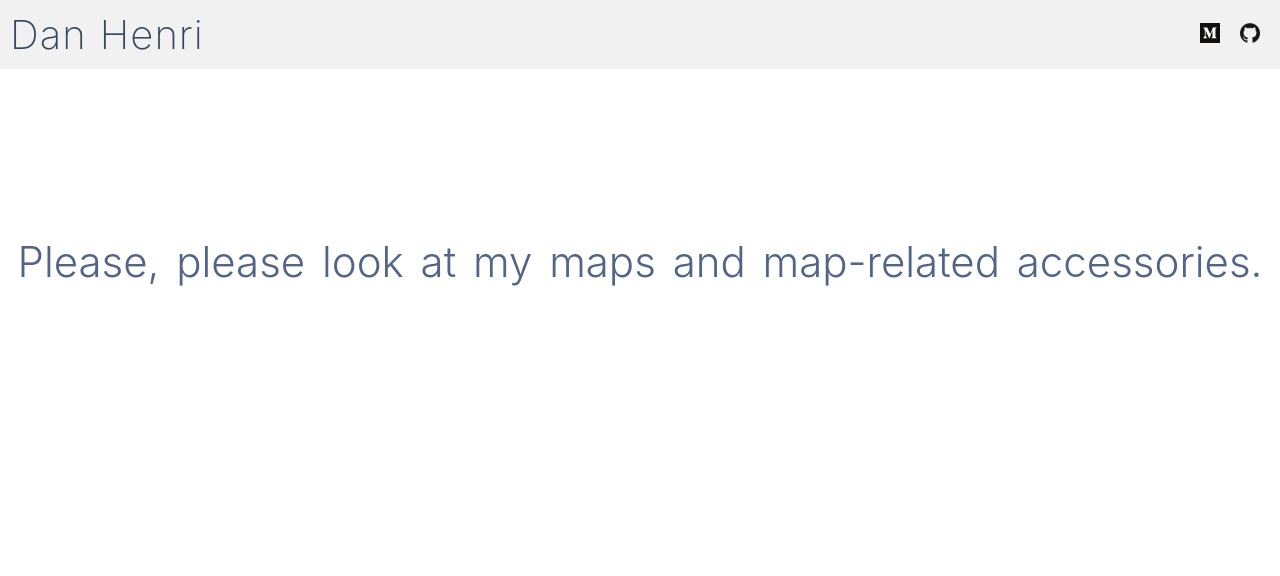
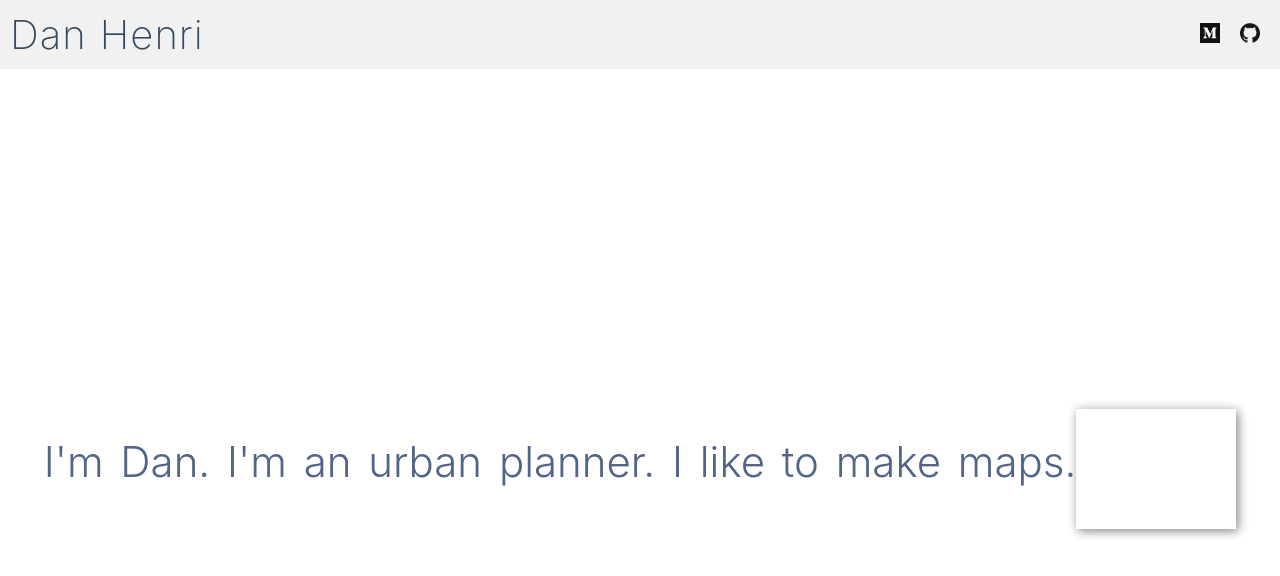
Before and after one commit to biskwikman/my-site, a Nuxt app: page / in a window 1280 px wide. Shown: the top 576 px of the page. Built offline with nearby package versions, Linux system fonts and the light colour scheme.

Commit message:
attempting to add project link

```diff
--- a/components/Project.vue
+++ b/components/Project.vue
@@ -1,3 +1,14 @@
 <template>
+  <div class="Card">
 
+  </div>
 </template>
+
+<style>
+
+.Card {
+  height: 15vh;
+  width : 20vh;
+  box-shadow: 2px 2px 10px grey;
+}
+</style>
--- a/pages/index.vue
+++ b/pages/index.vue
@@ -5,19 +5,22 @@
         <div>
           <!--<app-logo/>-->
           <h2 class="subtitle">
-            Please, please look at my maps and map-related accessories.
+            I'm Dan. I'm an urban planner. I like to make maps.
           </h2>
         </div>
+        <nuxt-link to="./projects/jpn.atlas.vue"><app-project/></nuxt-link>
       </section>
   </div>
 </template>
 
 <script>
 import AppLogo from '~/components/AppLogo.vue'
-import appHeader from '~/components/Header.vue'
+import AppHeader from '~/components/Header.vue'
+import AppProject from '~/components/Project.vue'
 export default {
   components: {
-    'app-header': appHeader ,
+    'app-project': AppProject,
+    'app-header': AppHeader ,
     AppLogo
   }
 }
@@ -25,7 +28,7 @@ export default {
 
 <style>
 .container {
-  min-height: 50vh;
+  min-height: 100vh;
   display: flex;
   justify-content: center;
   align-items: center;
--- /dev/null
+++ b/pages/projects/jpn-atlas.vue
@@ -0,0 +1,15 @@
+<template>
+  <app-header/>
+</template>
+
+<script>
+
+import AppHeader from '~/components/Header.vue'
+
+export default {
+  components: {
+    'app-header': AppHeader
+  }
+}
+
+</script>
```
